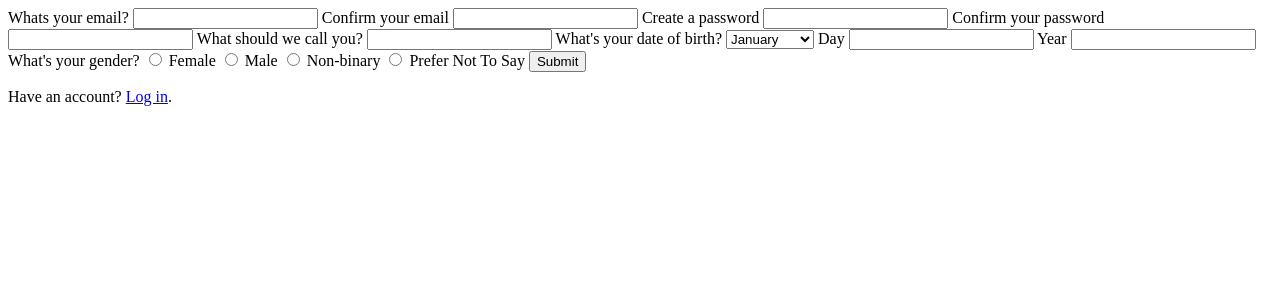
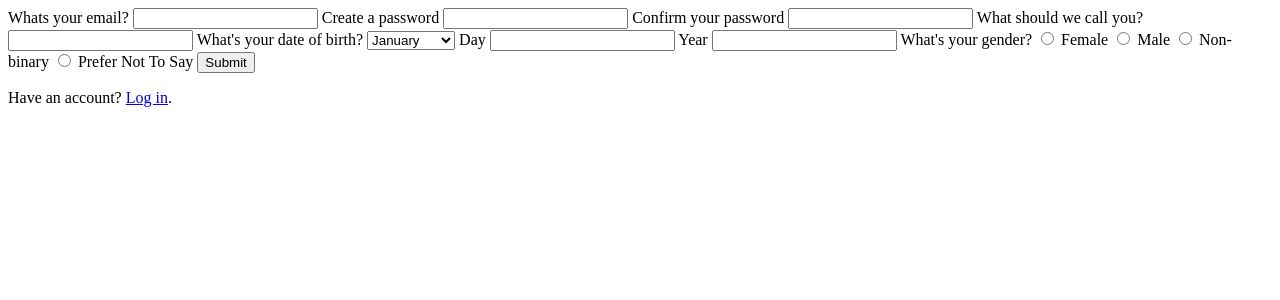
Before and after one commit to andersonnatasha/Book-App, a Flask app: page /sign-up in a window 1280 px wide. Shown: the top 300 px of the page. Run offline with Flask 2, Linux system fonts and the light colour scheme.

Commit message:
delete confirm email field

```diff
--- a/templates/sign_up.html
+++ b/templates/sign_up.html
@@ -6,9 +6,6 @@
 <form action="/register" method="POST">
   <label>Whats your email?</label>
   <input type="text" name="email" required>
-
-  <label>Confirm your email</label>
-  <input type="text" name="confirm-email" required>
 
   <label>Create a password</label>
    <input type="password" name="password" minlength="10" required>
```
